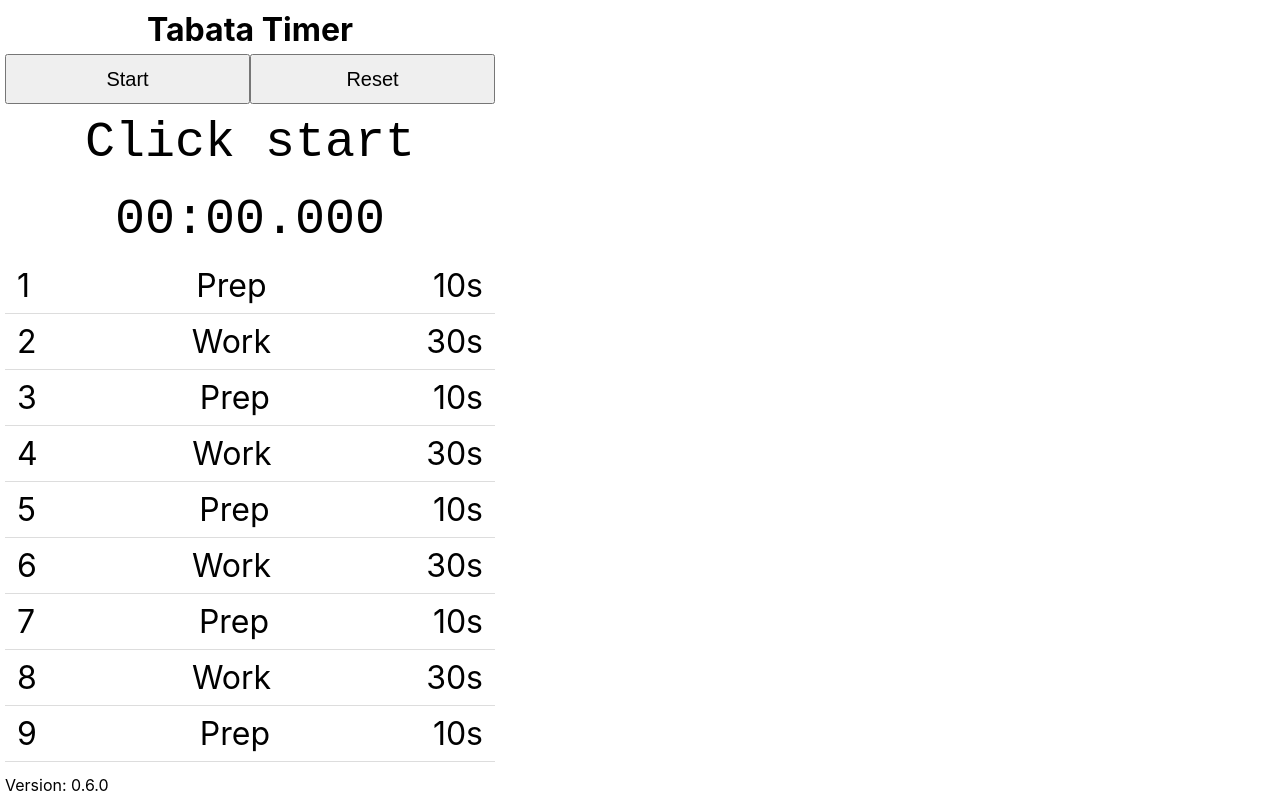
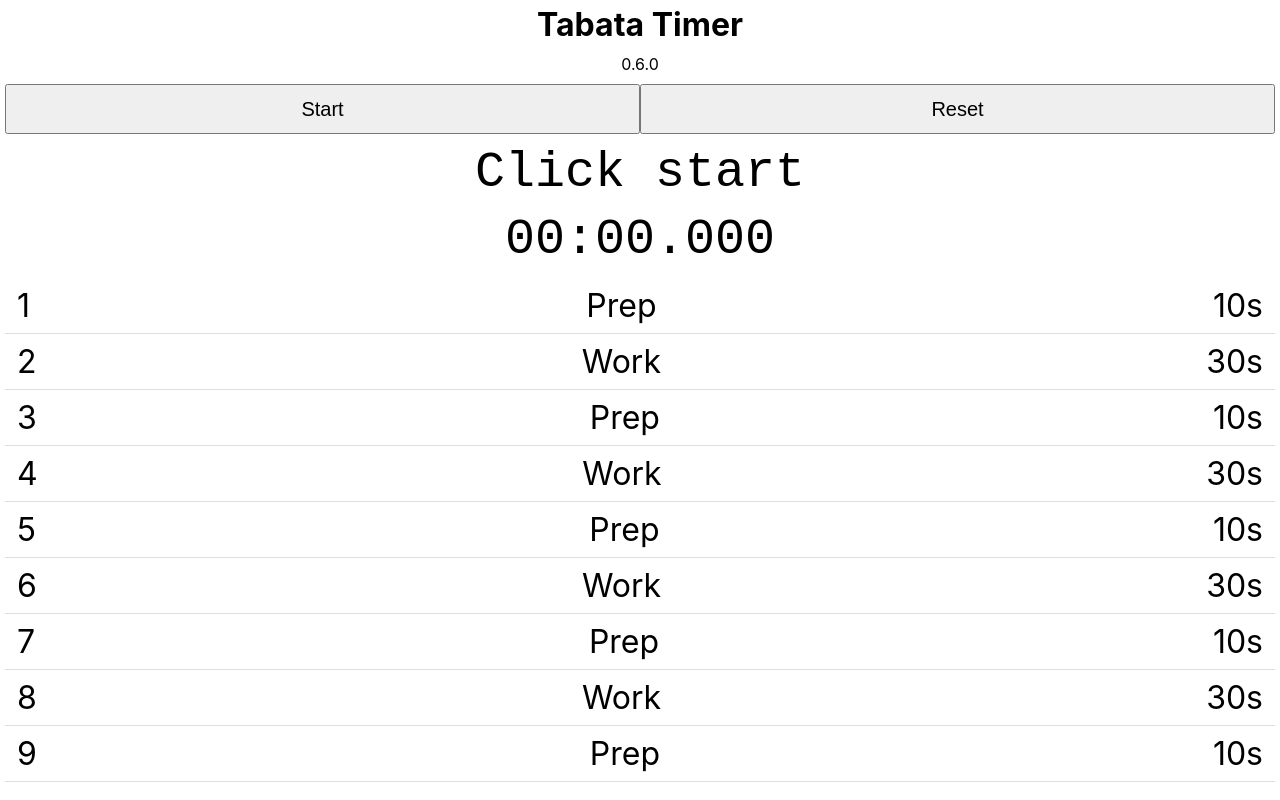
Before and after one commit to cristiklein/tabata-timer, a React app: page / in a window 1280 px wide. Built offline with nearby package versions, Linux system fonts and the light colour scheme.

Commit message:
Improve landscape support

```diff
--- a/src/App.tsx
+++ b/src/App.tsx
@@ -31,8 +31,17 @@ function initStages(): Stage[] {
 
 const FlexContainer = styled.div`
   height: 100%;
+  width: 100%;
   display: flex;
-  flex-direction: column;
+  flex-flow: column wrap;
+  justify-content: space-between;
+  column-gap: 10px;
+  row-gap: 10px;
+
+  & > *:last-child {
+    flex-grow: 1;
+    min-width: 350px;
+  }
 `;
 
 const StageList = styled.ul`
@@ -67,7 +76,11 @@ const Button = styled.button`
 
 const Title = styled.h1`
   margin: 0px;
-  padding: 5px 0px;
+  padding: 0px;
+  text-align: center;
+`;
+
+const Version = styled.div`
   text-align: center;
 `;
 
@@ -76,18 +89,15 @@ const Timer = styled.div<{ $stageName?: string }>`
   font-family: monospace;
   text-align: center;
 
-  margin: 10px 0;
-
   background-color: ${ props => (
     props.$stageName === "Work" ? "red" :
     props.$stageName === "Prep" ? "green" :
     '' ) };
 `;
 
-const VerticalScrollContainer = styled.div<{ $height: string }>`
+const VerticalScrollContainer = styled.div`
   overflow-y: scroll;
-  height: ${props => props.$height};
-  flex-grow: 1;
+  height: 300px;
 `;
 
 class TimerState {
@@ -234,6 +244,7 @@ const App: React.FC = () => {
   return (
     <FlexContainer>
       <Title>Tabata Timer</Title>
+      <Version>{ version }</Version>
       <div>
         <Button onClick={handleStartPauseResume}>{
           isRunning ? "Pause" : (
@@ -245,7 +256,7 @@ const App: React.FC = () => {
       </div>
       <Timer $stageName={stageName}>{ stageName }</Timer>
       <Timer>{ formatDuration(timerState.stageEndTimeMs - timerState.elapsedTimeMs) }</Timer>
-      <VerticalScrollContainer $height="450px">
+      <VerticalScrollContainer>
       <StageList>
         {stages.map((stage, i) => (
           <StageItem
@@ -260,9 +271,6 @@ const App: React.FC = () => {
         ))}
       </StageList>
       </VerticalScrollContainer>
-      <div>
-        Version: { version }
-      </div>
     </FlexContainer>
   );
 }
--- a/src/index.css
+++ b/src/index.css
@@ -1,6 +1,7 @@
 html,
 body {
   height: 100%;
+  width: 100%;
   margin: 0;
 }
 
@@ -8,7 +9,6 @@ body {
   font-family: -apple-system, BlinkMacSystemFont, 'Segoe UI', 'Roboto', 'Oxygen',
     'Ubuntu', 'Cantarell', 'Fira Sans', 'Droid Sans', 'Helvetica Neue',
     sans-serif;
-  max-width: 500px;
 }
 
 #root {
```
